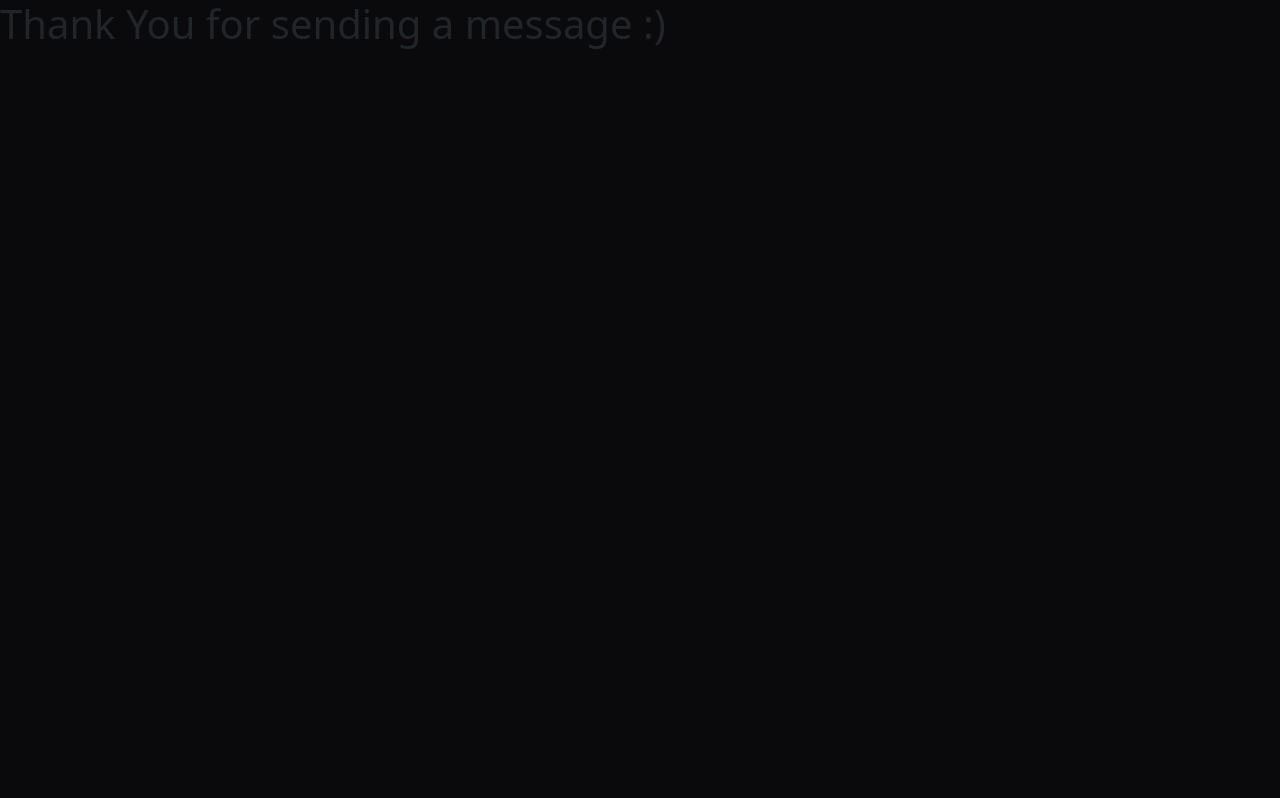
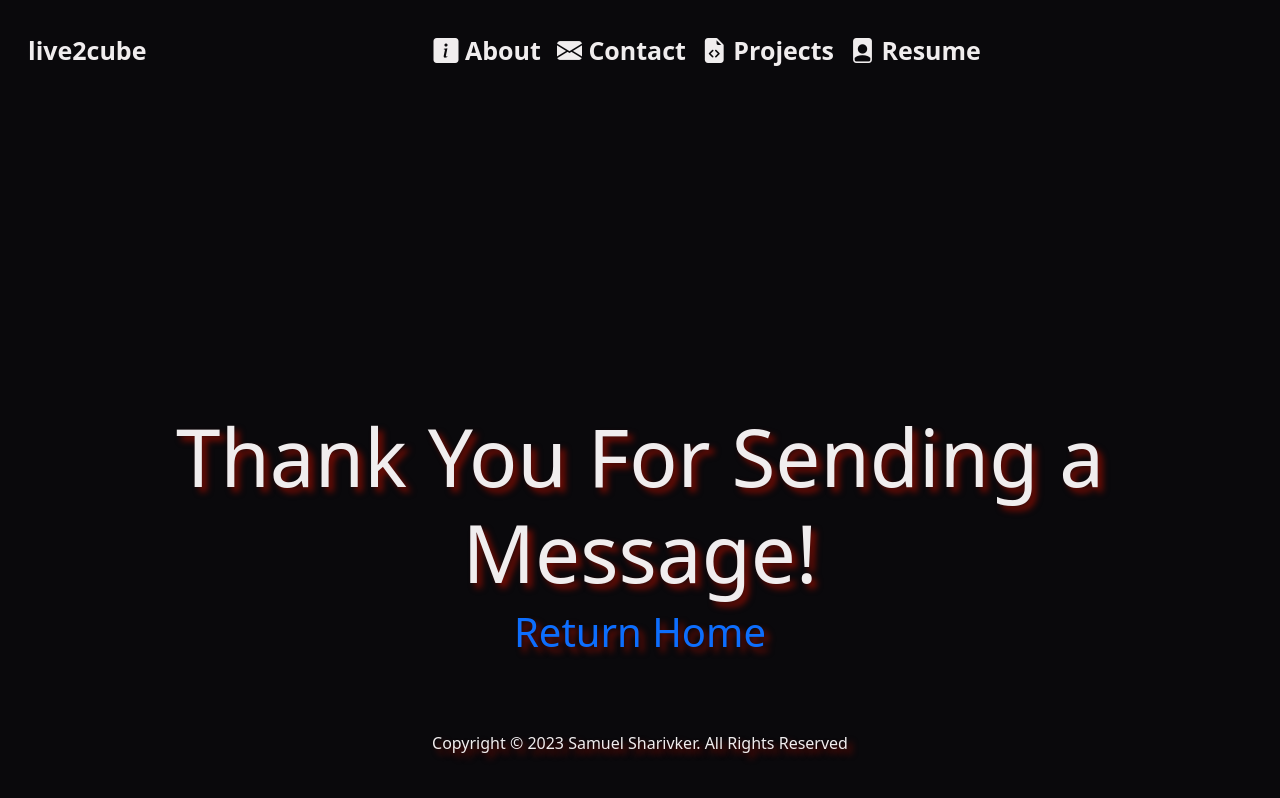
Before and after one commit to code2cube/code2cube.github.io, a React (Create React App) app: page /thanks in a window 1280 px wide. Built offline with nearby package versions, Linux system fonts and the light colour scheme.

Commit message:
updated pagesq

```diff
--- a/public/index.html
+++ b/public/index.html
@@ -13,6 +13,7 @@
     <script src="https://cdn.jsdelivr.net/npm/bootstrap@5.3.1/dist/js/bootstrap.bundle.min.js" integrity="sha384-HwwvtgBNo3bZJJLYd8oVXjrBZt8cqVSpeBNS5n7C8IVInixGAoxmnlMuBnhbgrkm" crossorigin="anonymous"></script>
     <link rel="stylesheet" href="https://cdn.jsdelivr.net/npm/bootstrap-icons@1.10.5/font/bootstrap-icons.css">
     <link rel="stylesheet" href="https://cdn.jsdelivr.net/gh/devicons/devicon@v2.15.1/devicon.min.css">
+    <script src="https://cdn.jsdelivr.net/npm/canvas-confetti@1.6.0/dist/confetti.browser.min.js"></script>
     <link rel="apple-touch-icon" href="%PUBLIC_URL%/logo192.png" />
     <!--
       manifest.json provides metadata used when your web app is installed on a
--- a/src/App.css
+++ b/src/App.css
@@ -97,6 +97,17 @@ body {
     border-radius: 10px;
 }
 
+#thanks {
+    height: 80vh;
+    background-color: var(--sbc);
+    color: var(--fc);
+    padding-top: 40vh;
+}
+
+#thanks-return {
+    text-decoration: none;
+}
+
 .form-label {
     text-shadow: var(--mshadow);
 }
--- a/src/App.js
+++ b/src/App.js
@@ -1,5 +1,6 @@
 import { BrowserRouter, Routes, Route } from 'react-router-dom';
 import Main from './pages/Main';
+import About from './pages/About';
 import Contact from './pages/Contact';
 import ThanksPage from './pages/ThanksPage';
 import NoPage from './pages/NoPage';
@@ -10,6 +11,7 @@ function App() {
       <BrowserRouter>
         <Routes>
           <Route index element={<Main />} />
+          <Route path="/about" element={<About />} />
           <Route path="/contact" element={<Contact />} />
           <Route path="/thanks" element={<ThanksPage />} />
           <Route path="*" element={<NoPage />} />
--- a/src/components/Nav.jsx
+++ b/src/components/Nav.jsx
@@ -1,24 +1,34 @@
+import { Link } from 'react-router-dom';
+
 function Nav() {
+
+    const scrollToTop = () => {
+        window.scrollTo({
+            top: 0,
+            behavior: 'smooth'
+        });
+    };
+
     return (
         <div class="container-fluid sticky-top" id="navbar-wrapper">
             <nav class="navbar navbar-expand-md">
                 <div class="container-fluid">
-                    <a class="navbar-brand" href="/#"><span id="brand_span">live2cube</span></a>
+                    <Link class="navbar-brand" to="/" onClick={scrollToTop}><span id="brand_span">live2cube</span></Link>
                     <button class="navbar-toggler poop" type="button" data-bs-toggle="collapse" data-bs-target="#navbarNav" aria-controls="navbarNav" aria-expanded="false" aria-label="Toggle navigation">
                     </button>
                     <div class="collapse navbar-collapse justify-content-center" id="navbarNav">
                         <ul class="navbar-nav">
                             <li class="nav-item">
-                                <a class="nav-link" href="/#about"><i class="bi bi-info-square-fill"></i><span> About</span></a>
+                                <Link class="nav-link" to="/about" onClick={scrollToTop}><i class="bi bi-info-square-fill"></i><span> About</span></Link>
                             </li>
                             <li class="nav-item">
-                                <a class="nav-link" href="/contact"><i class="bi bi-envelope-fill"></i><span> Contact</span></a>
+                                <Link class="nav-link" to="/contact" onClick={scrollToTop}><i class="bi bi-envelope-fill"></i><span> Contact</span></Link>
                             </li>
                             <li class="nav-item">
-                                <a class="nav-link" href="https://github.com/code2cube/projects" target="_blank" rel="noreferrer"><i class="bi bi-file-earmark-code-fill"></i><span> Projects</span></a>
+                                <Link class="nav-link" to="https://github.com/code2cube/projects" target="_blank" rel="noreferrer"><i class="bi bi-file-earmark-code-fill"></i><span> Projects</span></Link>
                             </li>
                             <li class="nav-item">
-                                <a class="nav-link" href="https://docs.google.com/document/d/1hGmXsgbCP1VBJrpzpkwHTEtOlCaQb7qcgl5asnMcPLc/edit?usp=sharing" target="_blank" rel="noreferrer"><i class="bi bi-file-person-fill"></i><span> Resume</span></a>
+                                <Link class="nav-link" to="https://www.linkedin.com/in/samuel-sharivker-74158028b/" target="_blank" rel="noreferrer"><i class="bi bi-file-person-fill"></i><span> Resume</span></Link>
                             </li>
                         </ul>
                     </div>
--- /dev/null
+++ b/src/pages/About.jsx
@@ -0,0 +1,47 @@
+import '../App.css';
+import Nav from '../components/Nav';
+import meIMG from '../img/me.png';
+import Experience from '../components/Experience';
+import Footer from '../components/Footer';
+
+function About() {
+
+    document.title = "About | Samuel Sharivker"
+
+    return (
+        <div id="App">
+            <Nav />
+            <div className="container-fluid" id="about">
+            <div class="card mb-3 lol">
+            <div class="row g-0">
+                <div class="col-md-4">
+                <img src={meIMG} class="img-fluid rounded-start" alt="..." />
+                </div>
+                <div class="col-md-8">
+                <div class="card-body">
+                    <h1 class="card-title text-center">About Me</h1>
+                    <main>
+                        <p class="card-text">I am a developer who enjoys maintaining code and servers and who also says random philosophical stuff. I started coding in early 2022 after getting annoyed that a discord bot known as Mee6 was charging almost $90 for practical features. I then started developing discord bots in Python which got me more interested in coding. I then started working on other projects and learning additional programming languages such as Javascript and C# using Unity Game Engine. Even though most of my projects are just for fun, in December 2022, I participated in Snow Codes Bot Jam and coded a discord bot that placed 7th overall. Other than coding I also enjoy playing games such as Minecraft and Valorant. I also enjoy debating and have participated in debate conferences with my school such as CESIMS, located at Columbia University. I also have been solving Rubik's Cubes for over 5 years.</p>
+                    </main>
+                    <div className="text-center">
+                        <a href="https://www.youtube.com/channel/UCUWwHjno1Jeyt7H0JCZcvlw?sub_confirmation=1" target="_blank" rel="noreferrer"><i class="ms-1 bi bi-youtube skills-icons"></i></a>
+                        <a href="https://discord.com/invite/NbhpNp6h4q" target="_blank" rel="noreferrer"><i class="ms-1 bi bi-discord skills-icons"></i></a>
+                        <a href="https://www.worldcubeassociation.org/persons/2018SHAR52" target="_blank" rel="noreferrer"><i class="ms-1 bi bi-box skills-icons"></i></a>
+                        <a href="https://www.instagram.com/live2cube" target="_blank" rel="noreferrer"><i class="ms-1 bi bi-instagram skills-icons"></i></a>
+                        <a href="https://www.twitch.tv/live2cube" target="_blank" rel="noreferrer"><i class="ms-1 bi bi-twitch skills-icons"></i></a>
+                        <a href="https://github.com/code2cube" target="_blank" rel="noreferrer"><i class="ms-1 bi bi-github skills-icons"></i></a>
+                        <a href="mailto:sam@samuelsharivker.com" target="_blank" rel="noreferrer"><i class="ms-1 bi bi-envelope-fill skills-icons"></i></a>
+                    </div>
+                    <hr className=""></hr>
+                    <Experience />
+                </div>
+                </div>
+            </div>
+            </div>
+            </div>
+            <Footer />
+        </div>
+    );
+}
+
+export default About;
--- a/src/pages/Contact.jsx
+++ b/src/pages/Contact.jsx
@@ -3,6 +3,9 @@ import Form from '../components/Form';
 import Footer from '../components/Footer';
 
 function Contact() {
+
+    document.title = "Contact | Samuel Sharivker"
+
     return (
         <div>
             <Nav />
--- a/src/pages/NoPage.jsx
+++ b/src/pages/NoPage.jsx
@@ -1,4 +1,7 @@
 function NoPage() {
+
+    document.title = "Error: 404 | Samuel Sharivker"
+
     return (
         <div>
             <h1>Error 404: This Page Does Not Exist!</h1>
--- a/src/pages/ThanksPage.jsx
+++ b/src/pages/ThanksPage.jsx
@@ -1,10 +1,65 @@
+import '../App.css';
+import { Link } from 'react-router-dom';
+import Nav from '../components/Nav';
+import Footer from '../components/Footer';
+
 function ThanksPage() {
-    const msg = "Thank You for sending a message :)";
+
+    document.title = "Thanks | Samuel Sharivker"
+
+    const scrollToTop = () => {
+        window.scrollTo({
+            top: 0,
+            behavior: 'smooth'
+        });
+    };
+
+    var count = 200;
+    var defaults = {
+      origin: { y: 0.7 }
+    };
+
+    function fire(particleRatio, opts) {
+        window.confetti(Object.assign({}, defaults, opts, {
+          particleCount: Math.floor(count * particleRatio)
+        }));
+      }
+
+      function lmao() {
+        fire(0.25, {
+            spread: 26,
+            startVelocity: 55,
+          });
+          fire(0.2, {
+            spread: 60,
+          });
+          fire(0.35, {
+            spread: 100,
+            decay: 0.91,
+            scalar: 0.8
+          });
+          fire(0.1, {
+            spread: 120,
+            startVelocity: 25,
+            decay: 0.92,
+            scalar: 1.2
+          });
+          fire(0.1, {
+            spread: 120,
+            startVelocity: 45,
+          });
+      }
+
     return (
-        <div>
-            <h1>{msg}</h1>
+        <div id="App">
+            <Nav />
+            <div className="container-fluid text-center" id="thanks">
+                <h1 class="display-1 home-text" onMouseEnter={lmao}>Thank You For Sending a Message!</h1>
+                <h6 class="display-6 home-text"><Link id="thanks-return" to="/" onClick={scrollToTop}>Return Home</Link></h6>
+            </div>
+            <Footer />
         </div>
-    )
+    );
 }
 
 export default ThanksPage;
```
Also changed, not shown: src/pages/Main.jsx (+3 -30 lines).
